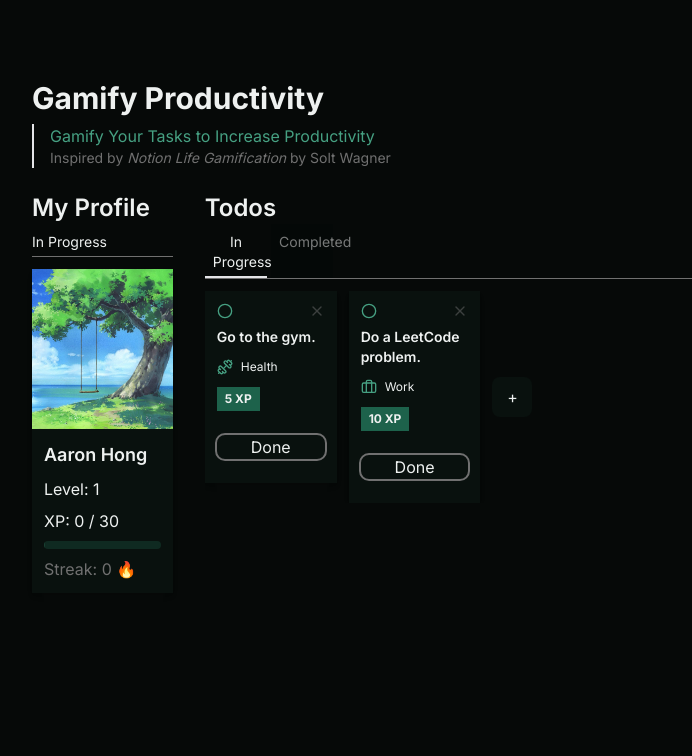
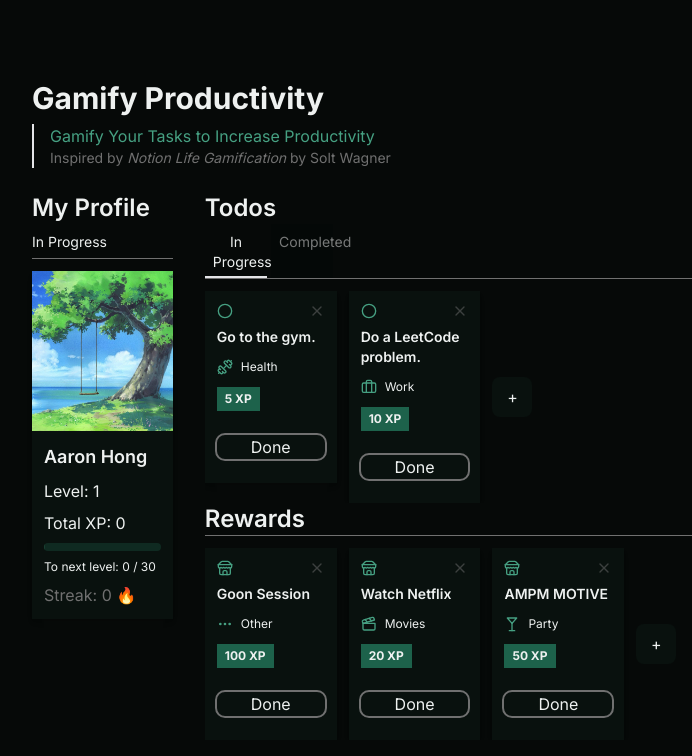
Before and after one commit to AaronHongry/gamify-life, a Next.js app: page / in a window 1280 px wide. Shown: the top 756 px of the page, without its empty margins (192-884 px from the left). Built offline with nearby package versions, Linux system fonts and the light colour scheme.

Commit message:
Added rewards tab

```diff
--- a/src/components/mainMenu.tsx
+++ b/src/components/mainMenu.tsx
@@ -6,6 +6,7 @@ import AddTask from "./addTask";
 import DeleteTask from "./deleteTask";
 import InProgressTab from "./inProgressTab";
 import CompletedTab from "./completedTab";
+import RewardsTab from "./rewardsTab";
 import { motion, AnimatePresence} from "motion/react";
 import { useState, useEffect } from "react";
 
@@ -17,14 +18,24 @@ const MainMenu = () => {
     const [completedTasks, setCompletedTasks] = useState<{id: string, name: string, tag: string, xp: number, completed: boolean, date: string}[]>([
         {id: "task-1737364864", name: "Goon", tag: "Other", xp: 20, completed: true, date: "January 19, 2025"}
     ]);
+    const [rewards, setRewards] = useState<{id: string, name: string, tag: string, cost: number, active: boolean, date: string}[]>([
+        {id: "task-1737361234", name: "Goon Session", tag: "Other", cost: 100, active: false, date: "January 19, 2025"},
+        {id: "task-1737364567", name: "Watch Netflix", tag: "Movies", cost: 20, active: false, date: "January 19, 2025"},
+        {id: "task-1737362345", name: "AMPM MOTIVE", tag: "Party", cost: 50, active: false, date: "January 19, 2025"}
+    ]);
 
     const [isAddTaskOpen, setIsAddTaskOpen] = useState(false);
     const [isDeleteTaskOpen, setIsDeleteTaskOpen] = useState(false);
     const [currentDelete, setCurrentDelete] = useState<string | null>(null);
     const [activeTab, setActiveTab] = useState<"inProgress" | "completed">("inProgress");
 
+    const [isAddRewardOpen, setIsAddRewardOpen] = useState(false);
+    const [isDeleteRewardOpen, setIsDeleteRewardOpen] = useState(false);
+    const [currentRewardDelete, setCurrentRewardDelete] = useState<string | null>(null);
+
     const [currentLevel, setCurrentLevel] = useState(1);
     const [currentXp, setCurrentXp] = useState(0);
+    const [totalXp, setTotalXp] = useState(0);
     const [xpAnimating, setXpAnimating] = useState(false);
     const [currentStreak, setCurrentStreak] = useState(0);
 
@@ -53,6 +64,7 @@ const MainMenu = () => {
 
         if (doneTask) {
             setCompletedTasks((prevTasks) => [...prevTasks, doneTask]);
+            setTotalXp((prev) => prev + doneTask.xp);
             setCurrentXp((prev) => prev + doneTask.xp);
             setTasks((prevTasks) => prevTasks.filter((task, _) => task.id != id));
         }
@@ -96,9 +108,9 @@ const MainMenu = () => {
             <div className="flex xl:flex-row flex-col">
                 <div className="flex flex-col xl:w-1/5 w-full h-full p-4">
                     <h1 className="text-2xl font-semibold">My Profile</h1>
-                    <p className="text-sm py-1 pt-2">In Progress</p>
+                    <p className="text-sm py-1 pt-2 border-b-2 border-transparent">In Progress</p>
                     <Separator className="mt-0 mb-3 aa-bg"/>
-                    <Profile level={currentLevel} xp={currentXp} streak={currentStreak}/>
+                    <Profile level={currentLevel} totalXp={totalXp} currentXp={currentXp} streak={currentStreak}/>
                 </div>
                 <div className="p-4 w-4/5 h-full">
                     <h1 className="text-2xl font-semibold">Todos</h1>
@@ -106,11 +118,16 @@ const MainMenu = () => {
                         <p className={`${activeTab == "completed" ? "brightness-50 hover:brightness-100 border-b-0 transition-all" : "border-b-2"} cursor-default text-sm py-1 pt-2 px-2 text-center hover:bg-gray-700 transition duration-300`} onClick={() => handleTabChange("inProgress")}>In Progress</p><p className={`${activeTab == "inProgress" ? "brightness-50 hover:brightness-100 border-b-0 transition-all" : "border-b-2"} text-sm py-1  card-background pt-2 px-2 text-center hover:bg-gray-700 transition duration-300 cursor-default`} onClick={() => handleTabChange("completed")}>Completed</p>
                     </div>
                     <Separator className="mt-0 mb-3 aa-bg"/>
-                    <div className="w-full h-full overflow-hidden">
+                    <div className="w-full h-full overflow-hidden min-h-52">
                         {activeTab == "inProgress" && <InProgressTab progressTasks={tasks} handleDeleteTask={setDeleteTask} handleDoneTask={handleDone} handleAddTask={() => setIsAddTaskOpen(true)}/>}
                         {activeTab == "completed" && <CompletedTab completedTasks={completedTasks}/>}
                     </div>
 
+                    <h1 className="text-2xl font-semibold">Rewards</h1>
+                    <Separator className="mt-0 mb-3 aa-bg"/>
+                    <div className="w-full h-full overflow-hidden">
+                        <RewardsTab rewards={rewards} handleDeleteReward={() => {}} handleAddReward={() => {}} handleDoneReward={() => {}}/>
+                    </div>
                 </div>
             </div>
             <AnimatePresence>
--- a/src/components/profile.tsx
+++ b/src/components/profile.tsx
@@ -7,11 +7,12 @@ import { useState, useEffect } from "react";
 
 interface ProfileProp {
     level: number,
-    xp: number,
+    totalXp: number,
+    currentXp: number,
     streak: number
 }
 
-const Profile: React.FC<ProfileProp> = ({level, xp, streak}) => {
+const Profile: React.FC<ProfileProp> = ({level, totalXp, currentXp, streak}) => {
 
     return (
         <motion.div whileHover={{ scale: 1.02 }} className="w-full h-full card-background shadow-md">
@@ -21,8 +22,9 @@ const Profile: React.FC<ProfileProp> = ({level, xp, streak}) => {
             <div className="flex flex-col gap-2 py-3 px-3">
                 <h1 className="text-lg font-semibold">Aaron Hong</h1>
                 <p className="text-color">Level: {level}</p>
-                <p className="text-color">XP: {xp} / {30}</p>
-                <Progress value={xp * (10 / 3)} className="t-bg"/>
+                <p className="text-color">Total XP: {totalXp} </p>
+                <Progress value={currentXp * (10 / 3)} className="t-bg"/>
+                <p className="text-color text-xs">To next level: {currentXp} / {30}</p>
                 <p className={`${streak > 0 ? "text-color" : "aa-color"}`}>Streak: {streak} 🔥</p>
             </div>
         </motion.div>
--- /dev/null
+++ b/src/components/rewards.tsx
@@ -0,0 +1,70 @@
+"use client";
+
+import { motion, useAnimate } from "motion/react";
+import { Ellipsis, X, Store, Gamepad2, Martini, Clapperboard} from "lucide-react";
+import { useState, useEffect } from "react";
+
+interface RewardsProps {
+    id: string,
+    name: string,
+    tag: string,
+    cost: number,
+    onDelete: () => void,
+    active: boolean,
+    onDone: () => void,
+    date: string
+}
+
+const Rewards: React.FC<RewardsProps>= ({id, name, tag, cost, onDelete, active, onDone, date}) => {
+
+    const [exitAnimation, setExitAnimation] = useState<"delete" | "done" | null>(null);
+
+    const handleDone = () => {
+        setExitAnimation("done");
+        onDone();
+    }
+
+    const handleDelete = () => {
+        setExitAnimation("delete");
+        onDelete();
+    }
+
+    return (
+        <motion.div
+            layout
+            transition={{duration: 0.3}}
+            whileTap={{ scale: 0.95, transition: {duration: 0.1} }}
+            whileHover={{ scale: 1.05, transition: {duration: 0.3} }}
+            exit={exitAnimation == "done" ? { opacity: 0, translateY: -100, transition: {duration: 0.2, ease: "backIn"} } :
+                exitAnimation == "delete" ? { opacity: 0, scale: 0, transition: { duration: 0.2, ease: "anticipate" }} :
+                { opacity: 0, transition: { duration: 0.2 }}}
+            className="w-1/5 h-full card-background shadow-md">
+            <div className="flex flex-col gap-3 py-3 px-3">
+                <div className="flex flex-col gap-2 items-start">
+                    <div className="flex flex-row w-full justify-between">
+                        <Store className="w-4 h-4 p-color"/>
+                        <motion.div initial={{ opacity: 0.5, scale: 1 }} whileHover={{ opacity: 1, scale: 1.5 }}><X className="w-4 h-4 hover:text-p aa-color" onClick={handleDelete}/></motion.div>
+                    </div>
+
+                    <h1 className="text-sm font-semibold">{name}</h1>
+                </div>
+                { tag == "Games" ? (
+                    <div className="flex flex-row gap-2 items-center"><Gamepad2 className="w-4 h-4 p-color"/><p className="text-xs text-color">{tag}</p></div>
+                ) : tag == "Party" ? (
+                    <div className="flex flex-row gap-2 items-center"><Martini className="w-4 h-4 p-color"/><p className="text-xs text-color">{tag}</p></div>
+                ) : tag == "Movies" ? (
+                    <div className="flex flex-row gap-2 items-center"><Clapperboard className="w-4 h-4 p-color"/><p className="text-xs text-color">{tag}</p></div>)
+                : (<div className="flex flex-row gap-2 items-center"><Ellipsis className="w-4 h-4 p-color"/><p className="text-xs text-color">{tag}</p></div>)}
+
+                { active ? (
+                    <p className="text-xs aa-color self-start py-1">{date}</p>
+                ) : (
+                    <p className="text-xs text-color font-bold s-bg self-start px-2 py-1">{cost} XP</p>
+                )}
+                <button id="done-button" className={`${active && "invisible"} my-3 rounded-lg`} onClick={handleDone}>Done</button>
+            </div>
+        </motion.div>
+    );
+}
+
+export default Rewards;
--- /dev/null
+++ b/src/components/rewardsTab.tsx
@@ -0,0 +1,46 @@
+import Rewards from "./rewards";
+import { useState, useEffect } from "react";
+import { motion, AnimatePresence } from "motion/react"
+
+interface RewardsTabProps {
+    rewards: {id: string, name: string, tag: string, cost: number, active: boolean, date: string}[];
+    handleDeleteReward: (id: string) => void;
+    handleDoneReward: (id: string) => void;
+    handleAddReward: () => void;
+}
+
+
+const RewardsTab: React.FC<RewardsTabProps> = ({rewards, handleDeleteReward, handleDoneReward, handleAddReward }) => {
+
+    const [showButton, setShowButton] = useState(true);
+
+    useEffect(() => {
+        if (rewards.length > 0) {
+            setShowButton(true);
+        } else {
+            setTimeout(()=>{
+                setShowButton(false);
+            }, 200);
+
+        }
+    });
+    return (
+        <motion.div initial={{opacity: 0, translateY: -20}} animate={{opacity: 1, translateY: 0}} className="flex flex-row gap-3 w-full h-full overflow-hidden">
+            <AnimatePresence>
+                {rewards.map((reward, _) => (
+                    <Rewards key={reward.id} id={reward.id} name={reward.name} tag={reward.tag} cost={reward.cost} active={reward.active} onDelete={() => handleDeleteReward(reward.id)} onDone={() => handleDoneReward(reward.id)} date={reward.date}/>
+                ))}
+                {showButton &&
+                    <motion.button layout transition={{duration: 0.2, ease: "easeInOut"}} id="addTask" initial={{opacity: 0}} animate={{opacity: 1}} exit={{ opacity: 0 }} whileHover={{ scale: 1.1 }} whileTap={{ scale: 0.9 }} className="card-background h-10 w-10 self-center rounded-lg" onClick={handleAddReward}>+</motion.button>}
+                {!showButton &&
+                    <motion.div initial={{opacity: 0}} animate={{opacity: 1}} exit={{opacity: 0}} transition={{delay: 0.3}} className="flex flex-col w-full h-full justify-center items-center py-2 gap-3">
+                        <p className="text-2xl">You have no tasks!</p>
+                        <button id="add-button" className="my-3 py-2 t-bg rounded-md p-bg w-1/5 font-semibold" onClick={handleAddReward}>Add Item</button>
+                    </motion.div>}
+            </AnimatePresence>
+        </motion.div>
+    );
+
+}
+
+export default RewardsTab;
```
